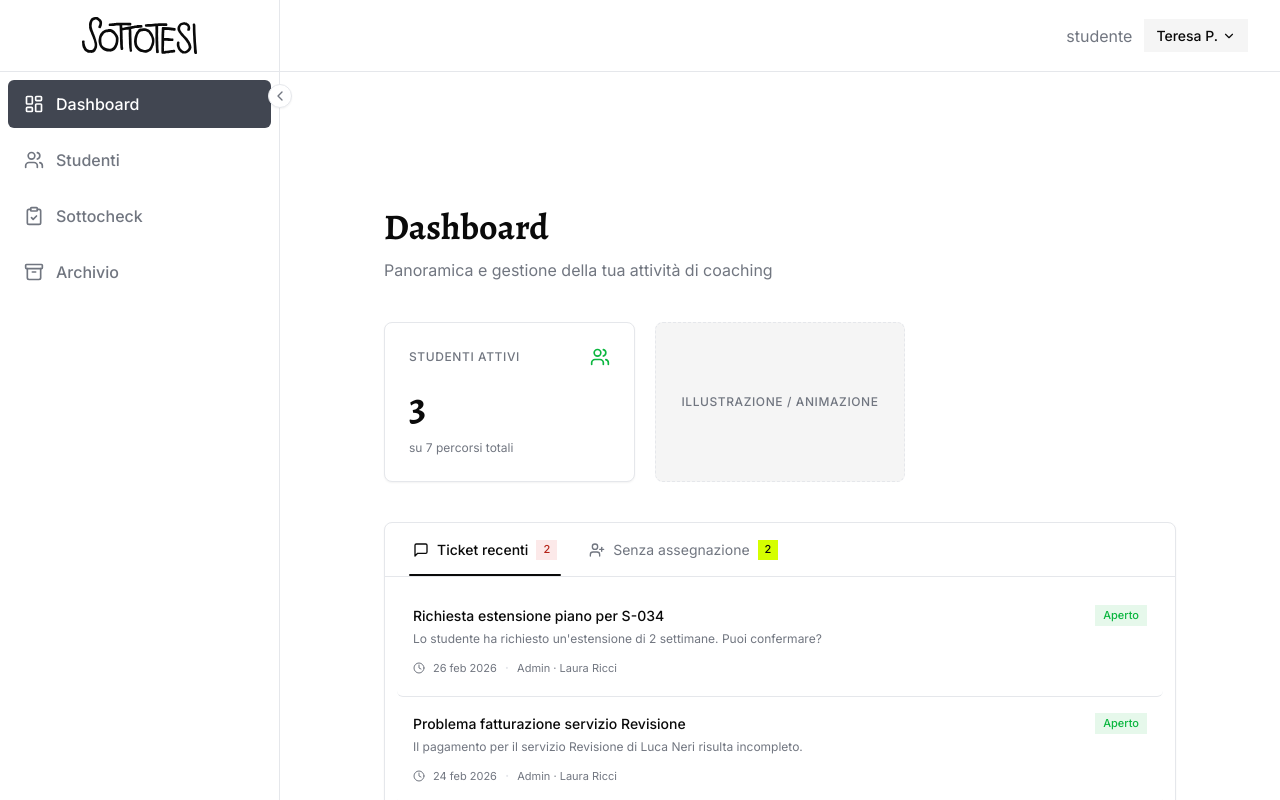
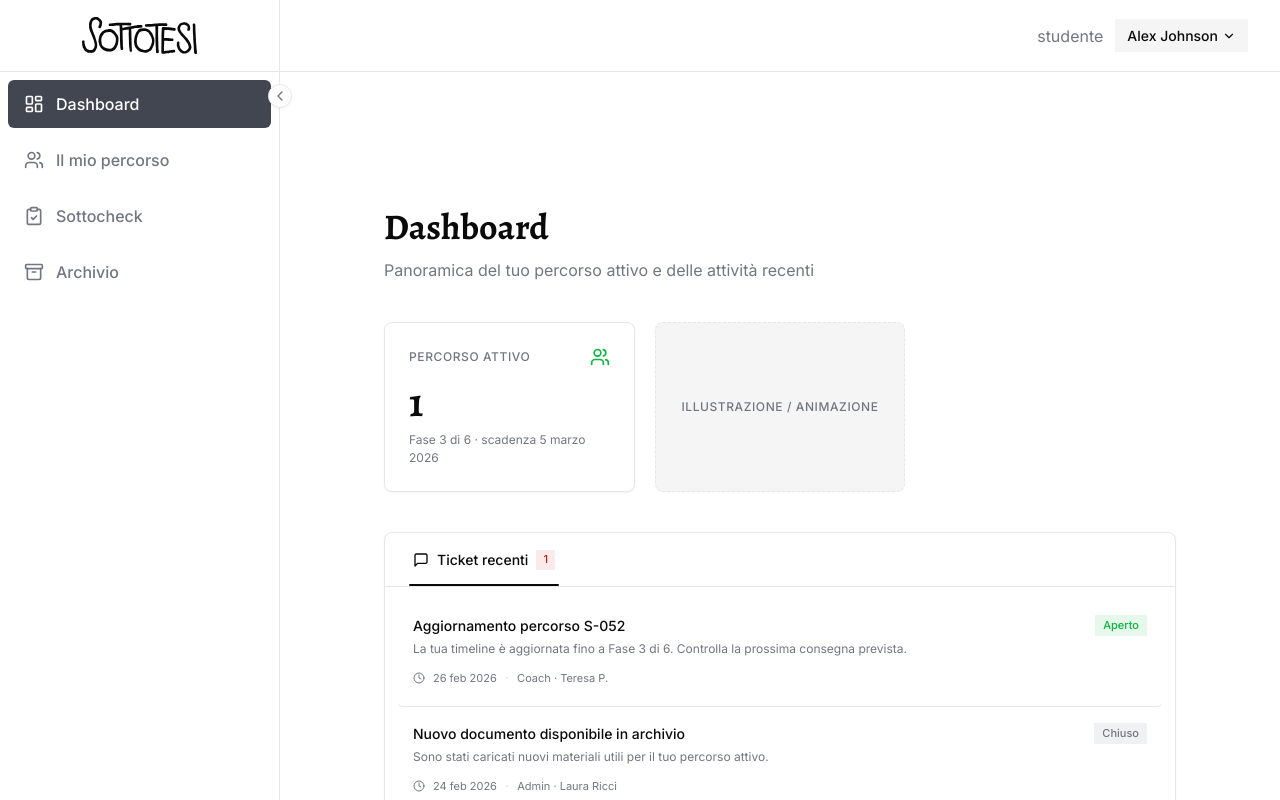
Before and after one commit to micolsalomone/sottotesi-sottocheck, a React (Vite) app: page /student-view in a window 1280 px wide. Shown: the top 800 px of the page. Built offline with nearby package versions, Linux system fonts and the light colour scheme.

Commit message:
fatto modifiche a student view

```diff
--- a/src/app/components/coach/CoachTimelineList.tsx
+++ b/src/app/components/coach/CoachTimelineList.tsx
@@ -50,6 +50,7 @@ export interface ActivityItem {
 interface CoachTimelineListProps {
   steps: TimelineStepData[];
   filterMode: 'open' | 'upcoming' | 'completed' | 'all';
+  canManageSteps?: boolean;
   onAddStep?: (afterStepId: string | null, status?: 'active' | 'upcoming') => void;
   onRemoveStep?: (stepId: string) => void;
   onToggleStepStatus?: (stepId: string, newStatus: 'active' | 'upcoming') => void;
@@ -69,6 +70,7 @@ interface CoachTimelineListProps {
 export function CoachTimelineList({
   steps,
   filterMode,
+  canManageSteps = true,
   onAddStep,
   onRemoveStep,
   onToggleStepStatus,
@@ -284,6 +286,10 @@ export function CoachTimelineList({
   }
 
   function renderStepActions(step: TimelineStepData, index: number) {
+    if (!canManageSteps) {
+      return null;
+    }
+
     const canMoveUp = index > 0;
     const canMoveDown = index < sortedSteps.length - 1;
 
@@ -660,7 +666,7 @@ export function CoachTimelineList({
                   </div>
                 ) : (
                   <h3
-                    className="mb-3 cursor-pointer hover:text-[var(--muted-foreground)] transition-colors"
+                    className={`mb-3 transition-colors ${canManageSteps && onUpdateStepTitle ? 'cursor-pointer hover:text-[var(--muted-foreground)]' : ''}`}
                     style={{
                       fontFamily: 'var(--font-alegreya)',
                       fontSize: 'var(--text-h3)',
@@ -669,12 +675,12 @@ export function CoachTimelineList({
                       color: 'var(--foreground)',
                     }}
                     onClick={() => {
-                      if (onUpdateStepTitle) {
+                      if (canManageSteps && onUpdateStepTitle) {
                         setEditingField({ stepId: step.id, field: 'title' });
                         setEditDraft(step.title);
                       }
                     }}
-                    title="Clicca per modificare"
+                    title={canManageSteps && onUpdateStepTitle ? 'Clicca per modificare' : undefined}
                   >
                     {step.title}
                   </h3>
@@ -730,7 +736,7 @@ export function CoachTimelineList({
                 ) : (
                   step.description ? (
                     <p
-                      className="mb-3 text-[var(--muted-foreground)] cursor-pointer hover:text-[var(--foreground)] transition-colors"
+                      className={`mb-3 text-[var(--muted-foreground)] transition-colors ${canManageSteps && onUpdateStepDescription ? 'cursor-pointer hover:text-[var(--foreground)]' : ''}`}
                       style={{
                         fontFamily: 'var(--font-inter)',
                         fontSize: 'var(--text-label)',
@@ -739,16 +745,16 @@ export function CoachTimelineList({
                         whiteSpace: 'pre-wrap',
                       }}
                       onClick={() => {
-                        if (onUpdateStepDescription) {
+                        if (canManageSteps && onUpdateStepDescription) {
                           setEditingField({ stepId: step.id, field: 'description' });
                           setEditDraft(step.description);
                         }
                       }}
-                      title="Clicca per modificare"
+                      title={canManageSteps && onUpdateStepDescription ? 'Clicca per modificare' : undefined}
                     >
                       {step.description}
                     </p>
-                  ) : onUpdateStepDescription ? (
+                  ) : canManageSteps && onUpdateStepDescription ? (
                     <p
                       className="mb-3 cursor-pointer hover:text-[var(--muted-foreground)] transition-colors"
                       style={{
@@ -843,20 +849,20 @@ export function CoachTimelineList({
                             Inizio:{' '}
                           </span>
                           <span
-                            className="cursor-pointer hover:text-[var(--foreground)] transition-colors"
+                            className={canManageSteps && onUpdateStepStartDate ? 'cursor-pointer hover:text-[var(--foreground)] transition-colors' : undefined}
                             onClick={(e) => {
                               e.stopPropagation();
-                              if (onUpdateStepStartDate) {
+                              if (canManageSteps && onUpdateStepStartDate) {
                                 setEditingField({ stepId: step.id, field: 'startDate' });
                                 setEditDraft(italianDateToISO(step.startDate));
                               }
                             }}
-                            title="Clicca per modificare data inizio"
+                            title={canManageSteps && onUpdateStepStartDate ? 'Clicca per modificare data inizio' : undefined}
                           >
                             {stripDatePrefix(step.startDate)}
                           </span>
                         </>
-                      ) : onUpdateStepStartDate ? (
+                      ) : canManageSteps && onUpdateStepStartDate ? (
                         <span
                           className="cursor-pointer hover:text-[var(--foreground)] transition-colors"
                           style={{ fontStyle: 'italic', color: 'var(--border)' }}
@@ -879,16 +885,16 @@ export function CoachTimelineList({
                         Scadenza:{' '}
                       </span>
                       <span
-                        className="cursor-pointer hover:text-[var(--foreground)] transition-colors"
+                        className={canManageSteps && onUpdateStepDeadline ? 'cursor-pointer hover:text-[var(--foreground)] transition-colors' : undefined}
                         style={step.deadline === 'Data da definire' ? { fontStyle: 'italic', color: 'var(--border)' } : undefined}
                         onClick={(e) => {
                           e.stopPropagation();
-                          if (onUpdateStepDeadline) {
+                          if (canManageSteps && onUpdateStepDeadline) {
                             setEditingField({ stepId: step.id, field: 'deadline' });
                             setEditDraft(italianDateToISO(step.deadline));
                           }
                         }}
-                        title="Clicca per modificare scadenza"
+                        title={canManageSteps && onUpdateStepDeadline ? 'Clicca per modificare scadenza' : undefined}
                       >
                         {stripDatePrefix(step.deadline)}
                       </span>
@@ -1375,7 +1381,7 @@ export function CoachTimelineList({
                 </div>
               ))}
 
-              {showAddButton && onAddStep && (
+              {canManageSteps && showAddButton && onAddStep && (
                 <div className="flex items-center justify-center gap-2" style={{ marginLeft: '22px' }}>
                   <button
                     onClick={() => {
--- a/src/app/components/student/StudentHeader.tsx
+++ b/src/app/components/student/StudentHeader.tsx
@@ -1,5 +1,6 @@
 import { ChevronDown } from 'lucide-react';
 import { Link } from 'react-router';
+import { getStudentViewStudent } from '@/app/utils/studentView';
 import SottotesiLogodefDefault from '../../../imports/SottotesiLogodefDefault';
 
 interface StudentHeaderProps {
@@ -7,6 +8,8 @@ interface StudentHeaderProps {
 }
 
 export function StudentHeader({ sidebarCollapsed }: StudentHeaderProps) {
+  const currentStudent = getStudentViewStudent();
+
   return (
     <header className="admin-header">
       <div
@@ -25,7 +28,7 @@ export function StudentHeader({ sidebarCollapsed }: StudentHeaderProps) {
         <div className="admin-user">
           <span className="admin-username">studente</span>
           <button className="admin-badge">
-            Teresa P.
+            {currentStudent.name}
             <ChevronDown size={14} />
           </button>
         </div>
--- a/src/app/components/student/StudentSidebar.tsx
+++ b/src/app/components/student/StudentSidebar.tsx
@@ -1,5 +1,6 @@
 import { Link, useLocation } from 'react-router';
 import { LayoutDashboard, Users, ClipboardCheck, Archive, ChevronLeft, ChevronRight } from 'lucide-react';
+import { getStudentViewTimelinePath } from '@/app/utils/studentView';
 
 interface NavItem {
   label: string;
@@ -14,9 +15,9 @@ const navItems: NavItem[] = [
     path: '/student-view',
   },
   {
-    label: 'Studenti',
+    label: 'Il mio percorso',
     icon: <Users size={20} />,
-    path: '/student-view/studenti',
+    path: getStudentViewTimelinePath(),
   },
   {
     label: 'Sottocheck',
--- a/src/app/routes.tsx
+++ b/src/app/routes.tsx
@@ -30,6 +30,7 @@ import { StudentTimelinePage } from '../pages/coach/StudentTimelinePage';
 import { SottocheckPage } from '../pages/coach/SottocheckPage';
 import { ArchivioPage } from '../pages/coach/ArchivioPage';
 import { NotFoundPage } from '../pages/coach/NotFoundPage';
+import { STUDENT_VIEW_STUDENT_ID, getStudentViewTimelinePath } from '@/app/utils/studentView';
 
 export const router = createBrowserRouter([
   // Vista Admin
@@ -79,8 +80,17 @@ export const router = createBrowserRouter([
     Component: StudentLayout,
     children: [
       { index: true, Component: DashboardPage },
-      { path: 'studenti', Component: CoachStudentiPage },
-      { path: 'studenti/:studentId', Component: StudentTimelinePage },
+      { path: 'studenti', loader: () => redirect(getStudentViewTimelinePath()) },
+      {
+        path: 'studenti/:studentId',
+        loader: ({ params }) => {
+          if (params.studentId !== STUDENT_VIEW_STUDENT_ID) {
+            return redirect(getStudentViewTimelinePath());
+          }
+          return null;
+        },
+        Component: StudentTimelinePage,
+      },
       { path: 'sottocheck', Component: SottocheckPage },
       { path: 'archivio', Component: ArchivioPage },
       { path: '*', Component: NotFoundPage },
--- /dev/null
+++ b/src/app/utils/studentView.ts
@@ -0,0 +1,22 @@
+import { STUDENTS_DATA, type StudentData } from '@/pages/coach/studentsData';
+
+export const STUDENT_VIEW_STUDENT_ID = 'S-052';
+export const STUDENT_VIEW_BASE_PATH = '/student-view';
+
+export function isStudentViewPath(pathname: string) {
+  return pathname.startsWith(STUDENT_VIEW_BASE_PATH);
+}
+
+export function getStudentViewStudent(): StudentData {
+  const student = STUDENTS_DATA.find((item) => item.id === STUDENT_VIEW_STUDENT_ID);
+
+  if (!student) {
+    throw new Error(`Studente mock non trovato: ${STUDENT_VIEW_STUDENT_ID}`);
+  }
+
+  return student;
+}
+
+export function getStudentViewTimelinePath() {
+  return `${STUDENT_VIEW_BASE_PATH}/studenti/${STUDENT_VIEW_STUDENT_ID}`;
+}
--- a/src/pages/coach/DashboardPage.tsx
+++ b/src/pages/coach/DashboardPage.tsx
@@ -11,6 +11,7 @@ import {
 } from 'lucide-react';
 import { STUDENTS_DATA, STATUS_LABELS, STATUS_STYLES } from './studentsData';
 import { getViewBasePath } from './viewBasePath';
+import { getStudentViewStudent, getStudentViewTimelinePath, isStudentViewPath } from '@/app/utils/studentView';
 
 /* ── Availability types ── */
 type CoachAvailability = 'disponibile' | 'limitata' | 'pieno' | 'non_disponibile';
@@ -104,12 +105,40 @@ export function DashboardPage() {
   const navigate = useNavigate();
   const location = useLocation();
   const viewBasePath = getViewBasePath(location.pathname);
+  const isStudentView = isStudentViewPath(location.pathname);
+  const currentStudent = isStudentView ? getStudentViewStudent() : null;
   const [dashboardTab, setDashboardTab] = useState<'tickets' | 'unassigned'>('tickets');
 
   const assigned = STUDENTS_DATA.filter(s => s.assigned);
-  const activeCount = assigned.filter(s => s.status === 'active').length;
+  const activeCount = isStudentView
+    ? (currentStudent?.status === 'active' ? 1 : 0)
+    : assigned.filter(s => s.status === 'active').length;
+  const totalCount = isStudentView ? (currentStudent ? 1 : 0) : assigned.length;
   const pendingStudents = STUDENTS_DATA.filter(s => !s.assigned);
-  const openTickets = MOCK_TICKETS.filter(t => t.status === 'open');
+  const studentTickets: Ticket[] = currentStudent
+    ? [
+        {
+          id: 'ST-001',
+          subject: `Aggiornamento percorso ${currentStudent.id}`,
+          from: 'Coach · Teresa P.',
+          fromRole: 'coach',
+          date: '26 feb 2026',
+          status: 'open',
+          snippet: `La tua timeline è aggiornata fino a ${currentStudent.currentPhase}. Controlla la prossima consegna prevista.`,
+        },
+        {
+          id: 'ST-002',
+          subject: 'Nuovo documento disponibile in archivio',
+          from: 'Admin · Laura Ricci',
+          fromRole: 'admin',
+          date: '24 feb 2026',
+          status: 'closed',
+          snippet: 'Sono stati caricati nuovi materiali utili per il tuo percorso attivo.',
+        },
+      ]
+    : [];
+  const visibleTickets = isStudentView ? studentTickets : MOCK_TICKETS;
+  const openTickets = visibleTickets.filter(t => t.status === 'open');
 
   return (
     <div className="px-[40px] py-[32px]">
@@ -134,17 +163,19 @@ export function DashboardPage() {
             fontWeight: 'var(--font-weight-regular)',
           }}
         >
-          Panoramica e gestione della tua attività di coaching
+          {isStudentView
+            ? 'Panoramica del tuo percorso attivo e delle attività recenti'
+            : 'Panoramica e gestione della tua attività di coaching'}
         </p>
       </div>
 
       {/* ── Top row: Stats + Availability ── */}
       <div className="grid grid-cols-1 md:grid-cols-3 gap-5 mb-10">
-        {/* Studenti attivi */}
+        {/* Card principale */}
         <div
           className="border border-[var(--border)] bg-[var(--card)] p-6 flex flex-col justify-between cursor-pointer hover:border-[var(--primary)] transition-colors"
           style={{ borderRadius: 'var(--radius)', boxShadow: 'var(--elevation-sm)' }}
-          onClick={() => navigate(`${viewBasePath}/studenti`)}
+          onClick={() => navigate(isStudentView ? getStudentViewTimelinePath() : `${viewBasePath}/studenti`)}
         >
           <div className="flex items-center justify-between mb-4">
             <span
@@ -157,7 +188,7 @@ export function DashboardPage() {
                 letterSpacing: '0.05em',
               }}
             >
-              Studenti attivi
+              {isStudentView ? 'Percorso attivo' : 'Studenti attivi'}
             </span>
             <Users className="w-5 h-5 text-[var(--primary)]" />
           </div>
@@ -180,7 +211,9 @@ export function DashboardPage() {
               fontWeight: 'var(--font-weight-regular)',
             }}
           >
-            su {assigned.length} percorsi totali
+            {isStudentView
+              ? `${currentStudent?.currentPhase || 'Percorso in corso'} · scadenza ${currentStudent?.nextDeadlineDate || '-'}`
+              : `su ${totalCount} percorsi totali`}
           </p>
         </div>
 
@@ -207,7 +240,7 @@ export function DashboardPage() {
         </div>
       </div>
 
-      {/* ── Tabbed section: Tickets + Senza assegnazione ── */}
+      {/* ── Tabbed section ── */}
       <div
         className="border border-[var(--border)] bg-[var(--card)]"
         style={{ borderRadius: 'var(--radius)', boxShadow: 'var(--elevation-sm)' }}
@@ -252,6 +285,7 @@ export function DashboardPage() {
             )}
           </button>
 
+          {!isStudentView && (
             <button
               onClick={() => setDashboardTab('unassigned')}
               className="relative px-1 py-4 transition-colors"
@@ -289,12 +323,13 @@ export function DashboardPage() {
                 />
               )}
             </button>
+          )}
         </div>
 
         {/* Tab content */}
         {dashboardTab === 'tickets' ? (
           <div className="px-3 py-3">
-            {MOCK_TICKETS.length === 0 ? (
+            {visibleTickets.length === 0 ? (
               <p
                 className="text-[var(--muted-foreground)] py-10 text-center"
                 style={{
@@ -306,10 +341,10 @@ export function DashboardPage() {
                 Nessun ticket recente.
               </p>
             ) : (
-              MOCK_TICKETS.map((ticket, idx) => (
+              visibleTickets.map((ticket, idx) => (
                 <div
                   key={ticket.id}
-                  className={`p-4 hover:bg-[var(--muted)] transition-colors cursor-pointer ${idx < MOCK_TICKETS.length - 1 ? 'border-b border-[var(--border)]' : ''}`}
+                  className={`p-4 hover:bg-[var(--muted)] transition-colors cursor-pointer ${idx < visibleTickets.length - 1 ? 'border-b border-[var(--border)]' : ''}`}
                   style={{ borderRadius: 'calc(var(--radius) - 2px)' }}
                 >
                   <div className="flex items-start justify-between gap-3 mb-1">
--- a/src/pages/coach/StudentTimelinePage.tsx
+++ b/src/pages/coach/StudentTimelinePage.tsx
@@ -19,14 +19,20 @@ import { Calendar, Plus, ClipboardList, ListPlus } from 'lucide-react';
 import { getStudentTimeline } from './studentTimelines';
 import { BulkImportModal, ParsedPhase } from '../../app/components/coach/BulkImportModal';
 import { getViewBasePath } from './viewBasePath';
+import { getStudentViewStudent, getStudentViewTimelinePath, isStudentViewPath } from '@/app/utils/studentView';
 
 export function StudentTimelinePage() {
   const { studentId } = useParams();
   const navigate = useNavigate();
   const location = useLocation();
   const viewBasePath = getViewBasePath(location.pathname);
+  const isStudentView = isStudentViewPath(location.pathname);
+  const currentStudent = isStudentView ? getStudentViewStudent() : null;
+  const effectiveStudentId = isStudentView ? currentStudent?.id : studentId;
 
-  const student = STUDENTS_DATA.find(s => s.id === studentId);
+  const student = isStudentView
+    ? currentStudent
+    : STUDENTS_DATA.find(s => s.id === effectiveStudentId);
   const studentName = student?.name || 'Studente';
 
   const [thesisSubject, setThesisSubject] = useState(student?.thesisSubject || '');
@@ -40,8 +46,8 @@ export function StudentTimelinePage() {
   const [isBulkImportOpen, setIsBulkImportOpen] = useState(false);
 
   const initialTimeline = useMemo(
-    () => getStudentTimeline(studentId || '', studentName),
-    [studentId, studentName]
+    () => getStudentTimeline(effectiveStudentId || '', studentName),
+    [effectiveStudentId, studentName]
   );
 
   const [timelineSteps, setTimelineSteps] = useState<TimelineStepData[]>(initialTimeline.steps);
@@ -50,12 +56,17 @@ export function StudentTimelinePage() {
 
   // Reset state when navigating to a different student
   useEffect(() => {
+    if (isStudentView && studentId !== currentStudent?.id) {
+      navigate(getStudentViewTimelinePath(), { replace: true });
+      return;
+    }
+
     setTimelineSteps(initialTimeline.steps);
     setDocuments(initialTimeline.documents);
     setFilterMode('all');
     setStepArchiveId(null);
     setThesisSubject(student?.thesisSubject || '');
-  }, [studentId]);
+  }, [studentId, currentStudent?.id, initialTimeline, isStudentView, navigate, student?.thesisSubject]);
 
   function handleOpenArchive() { setIsArchiveDrawerOpen(true); }
   function handleOpenStudentProfile() {
@@ -368,7 +379,34 @@ export function StudentTimelinePage() {
     }));
   }, [timelineSteps]);
 
-  const stepOptions: StepOption[] = computedTimelineSteps.map(step => ({ id: step.id, phaseNumber: step.phaseNumber, title: step.title }));
+  const visibleTimelineSteps = useMemo(() => {
+    if (!isStudentView) {
+      return computedTimelineSteps;
+    }
+
+    const visibleSteps = computedTimelineSteps.filter((step) => step.isVisibleToStudent);
+
+    if (visibleSteps.length === 0) {
+      return [];
+    }
+
+    if (visibleSteps.some((step) => step.status === 'active')) {
+      return visibleSteps;
+    }
+
+    let activeAssigned = false;
+
+    return visibleSteps.map((step) => {
+      if (!activeAssigned && step.status !== 'completed') {
+        activeAssigned = true;
+        return { ...step, status: 'active' as const };
+      }
+
+      return step;
+    });
+  }, [computedTimelineSteps, isStudentView]);
+
+  const stepOptions: StepOption[] = visibleTimelineSteps.map(step => ({ id: step.id, phaseNumber: step.phaseNumber, title: step.title }));
 
   const planStartDate = student?.planStartDate || '';
   const planEndDate = student?.planEndDate || '';
@@ -392,7 +430,8 @@ export function StudentTimelinePage() {
     return parts.map(p => p[0]?.toUpperCase() || '').join('').slice(0, 2);
   }, [studentName]);
 
-  const statusStyle = STATUS_STYLES[student?.status || 'active'];
+  const effectiveStatus = isStudentView ? 'active' : (student?.status || 'active');
+  const statusStyle = STATUS_STYLES[effectiveStatus];
 
   const timelineOverview: TimelineOverview = {
     planStatus: `In corso · ${student?.currentPhase || 'Fase 3 di 6'}`,
@@ -516,7 +555,7 @@ export function StudentTimelinePage() {
                   color: statusStyle.text,
                 }}
               >
-                {STATUS_LABELS[student?.status || 'active']}
+                {STATUS_LABELS[effectiveStatus]}
               </span>
             </div>
           </div>
@@ -618,7 +657,7 @@ export function StudentTimelinePage() {
         <div className="min-w-0">
 
           <div className="mt-2">
-            {computedTimelineSteps.length === 0 ? (
+            {visibleTimelineSteps.length === 0 ? (
               <div
                 className="flex flex-col items-center justify-center py-[80px] px-[32px] border border-dashed border-[var(--border)] bg-[var(--card)]"
                 style={{ borderRadius: 'var(--radius)' }}
@@ -696,8 +735,9 @@ export function StudentTimelinePage() {
               </div>
             ) : (
               <CoachTimelineList
-                steps={computedTimelineSteps}
+                steps={visibleTimelineSteps}
                 filterMode={filterMode}
+                canManageSteps={!isStudentView}
                 onAddStep={handleAddStep}
                 onRemoveStep={handleRemoveStep}
                 onToggleStepStatus={handleToggleStepStatus}
```
Lines whose indentation alone changed are shown as unchanged.
